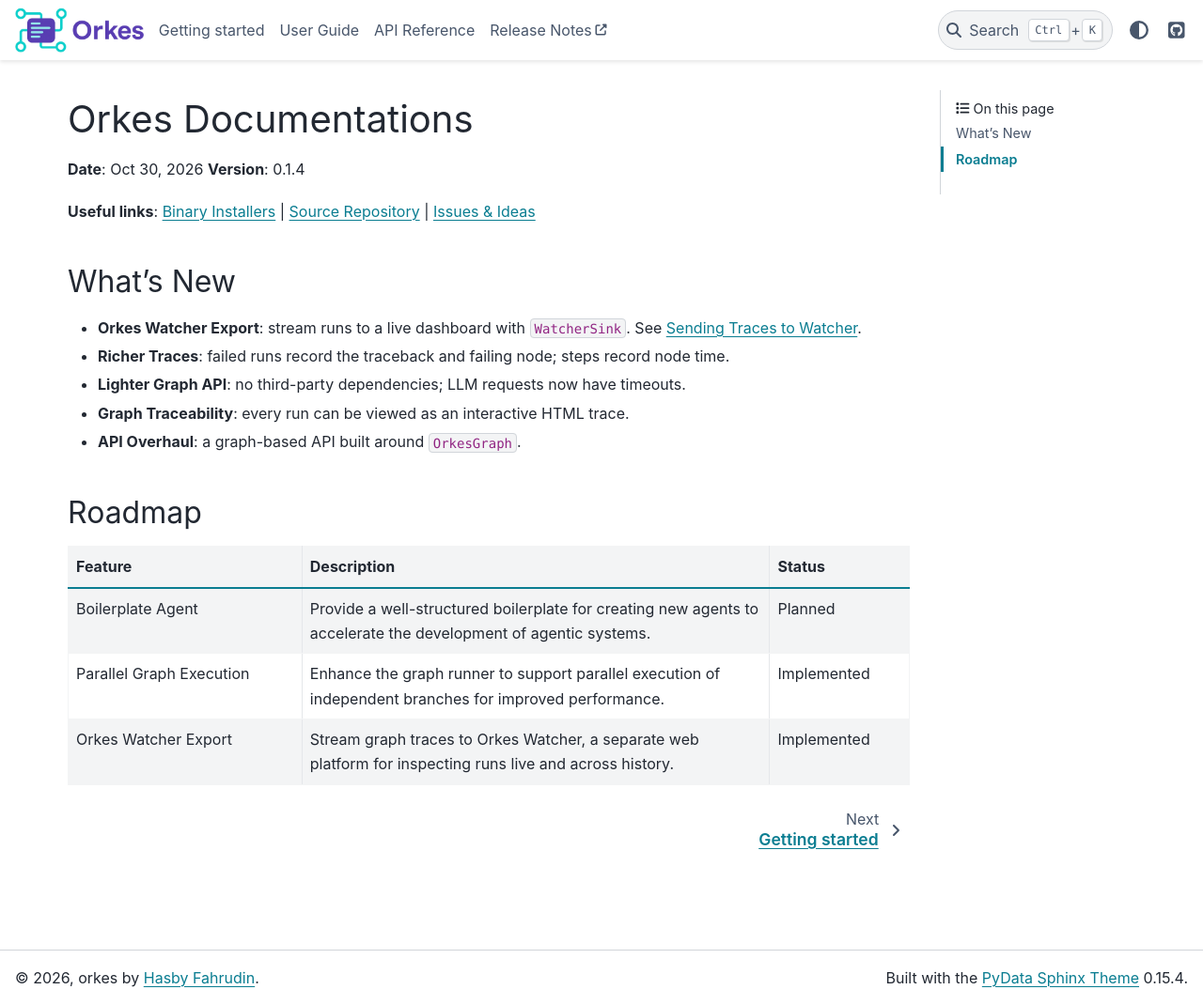
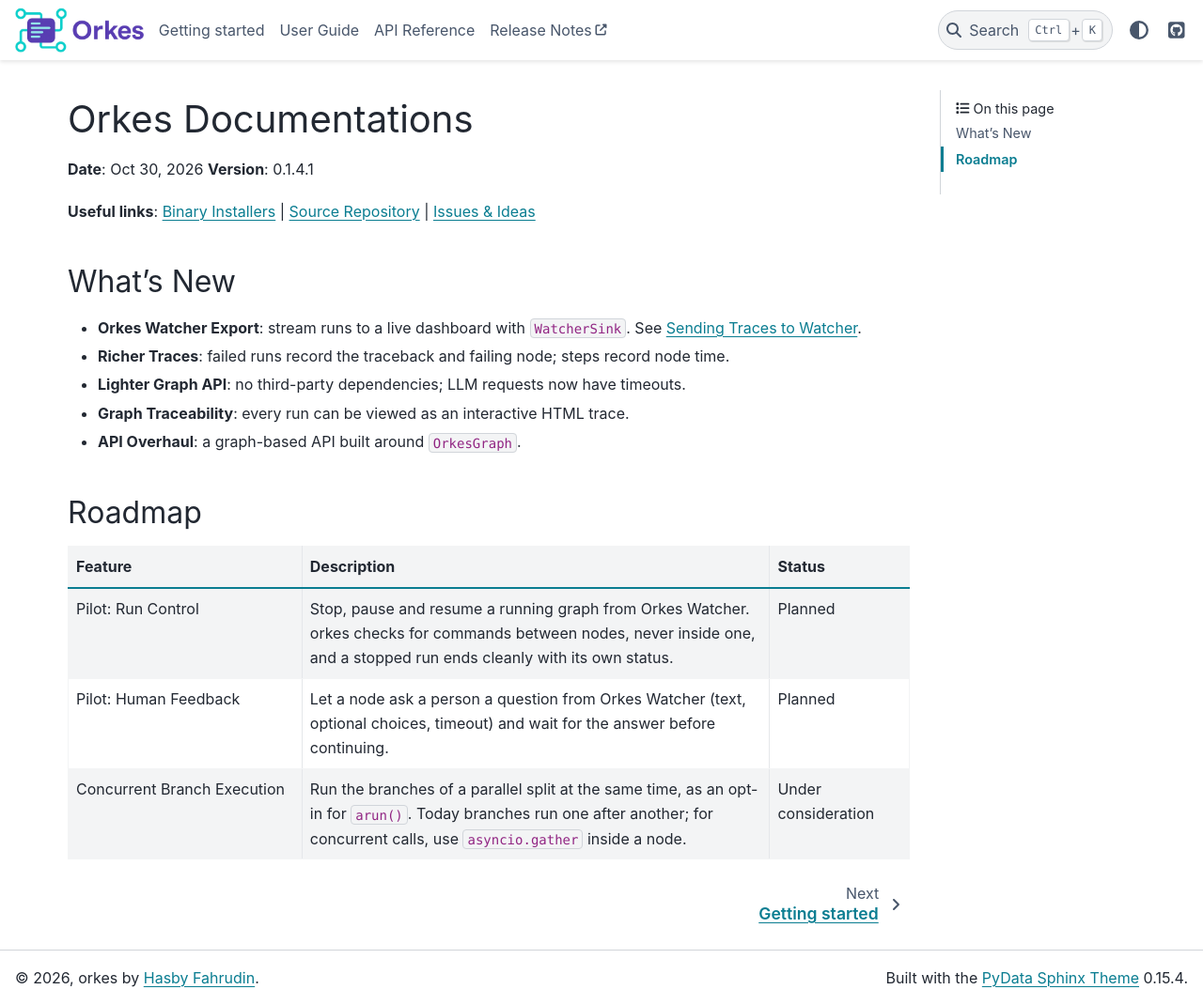
Before and after one commit to hfahrudin/orkes, a Sphinx documentation site: the page built from docs/source/index.rst, in a window 1280 px wide and 1070 px high. Shown: the whole window at 94% size. Built offline with Sphinx 7.4.7 and the PyData theme 0.15.4, drawn with Linux system fonts in a browser that asks for light colours.

Commit message:
release 0.1.4.1: final_state in traces, RUNNING status, roadmap
- add final_state to the run trace (output, or state at failure)
- trace status is RUNNING during a run instead of FAILED
- docs: parallel branches run sequentially, asyncio.gather tip, tracing fields
- roadmap: Pilot planned, concurrent branches under consideration

```diff
--- a/docs/source/index.rst
+++ b/docs/source/index.rst
@@ -28,15 +28,15 @@
    * - Feature
      - Description
      - Status
-   * - Boilerplate Agent
-     - Provide a well-structured boilerplate for creating new agents to accelerate the development of agentic systems.
+   * - Pilot: Run Control
+     - Stop, pause and resume a running graph from Orkes Watcher. orkes checks for commands between nodes, never inside one, and a stopped run ends cleanly with its own status.
      - Planned
-   * - Parallel Graph Execution
-     - Enhance the graph runner to support parallel execution of independent branches for improved performance.
-     - Implemented
-   * - Orkes Watcher Export
-     - Stream graph traces to Orkes Watcher, a separate web platform for inspecting runs live and across history.
-     - Implemented
+   * - Pilot: Human Feedback
+     - Let a node ask a person a question from Orkes Watcher (text, optional choices, timeout) and wait for the answer before continuing.
+     - Planned
+   * - Concurrent Branch Execution
+     - Run the branches of a parallel split at the same time, as an opt-in for ``arun()``. Today branches run one after another; for concurrent calls, use ``asyncio.gather`` inside a node.
+     - Under consideration
 
 
 
--- a/docs/source/user_guide/tracing.rst
+++ b/docs/source/user_guide/tracing.rst
@@ -58,13 +58,17 @@
 
 **For the run** (``TracesSchema``):
 
-- ``status``: ``FINISHED``, or ``FAILED`` if any node or gate raised.
+- ``status``: ``RUNNING`` while the run is in progress, then ``FINISHED``,
+  or ``FAILED`` if any node or gate raised.
 - ``start_time`` and ``elapsed_time``.
 - ``error``: for a failed run, ``"ExceptionType: message"`` followed by the
   traceback. Capped at 8 KB by dropping the oldest frames, so the line that
   raised is always kept.
 - ``failed_node``: the node that raised. Inside parallel branches this is the
   node in the branch, not the node that split into branches.
+- ``final_state``: a copy of the state when the run ended: the run's output,
+  or the state at the failure. Edge snapshots show the state *before* each
+  node, so this is the only place the last node's result appears.
 
 **For every edge traversal** (``EdgeTrace``):
 
--- a/pyproject.toml
+++ b/pyproject.toml
@@ -4,7 +4,7 @@
 
 [project]
 name = "orkes"
-version = "0.1.4"
+version = "0.1.4.1"
 description = "A lightweight orchestration framework for LLM agents, no abstractions you don’t need, no bloated APIs, just clean coordination logic that works."
 readme = "README.md"
 requires-python = ">=3.10"
```
Also changed, not shown: README.md (+5 -5 lines), changelogs/0.1.4.1.md (added, +10 -0 lines), docs/source/user_guide/advanced_control_flow.rst (+12 -0 lines), 8 other files.
